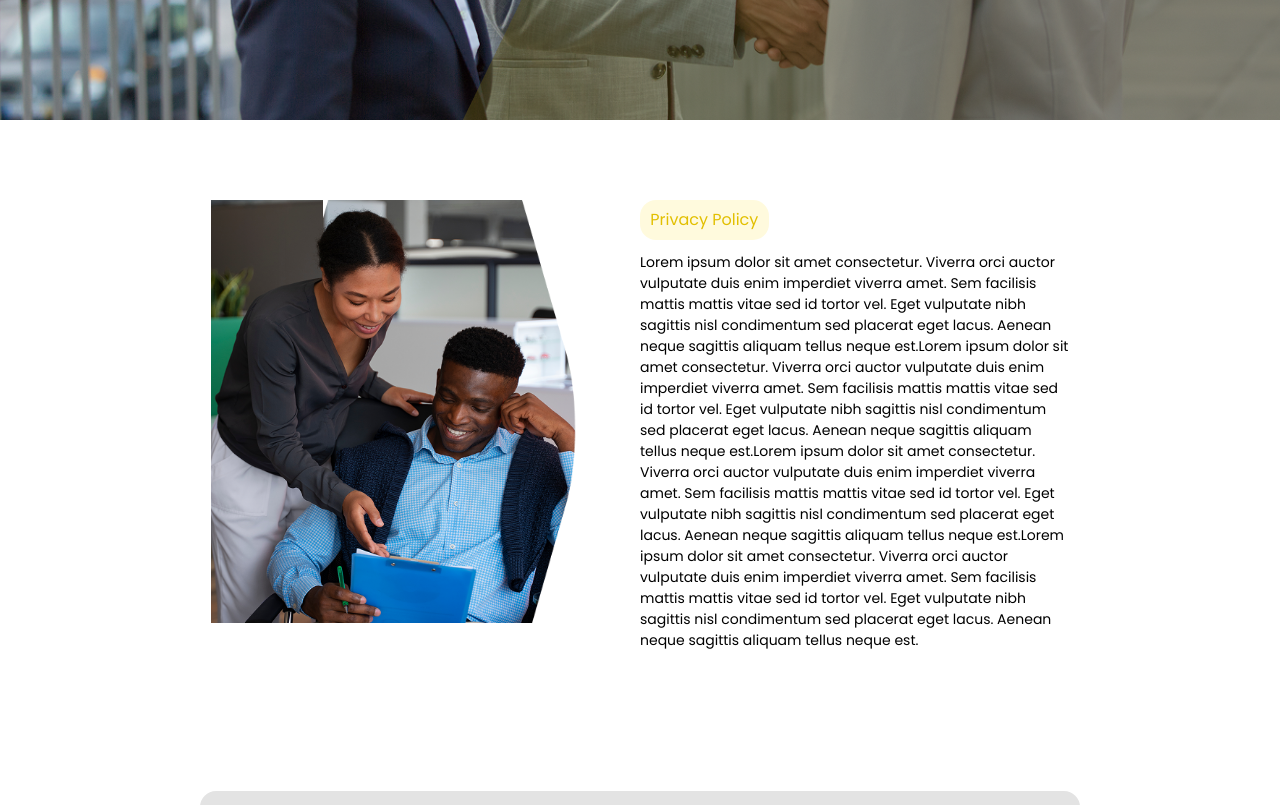
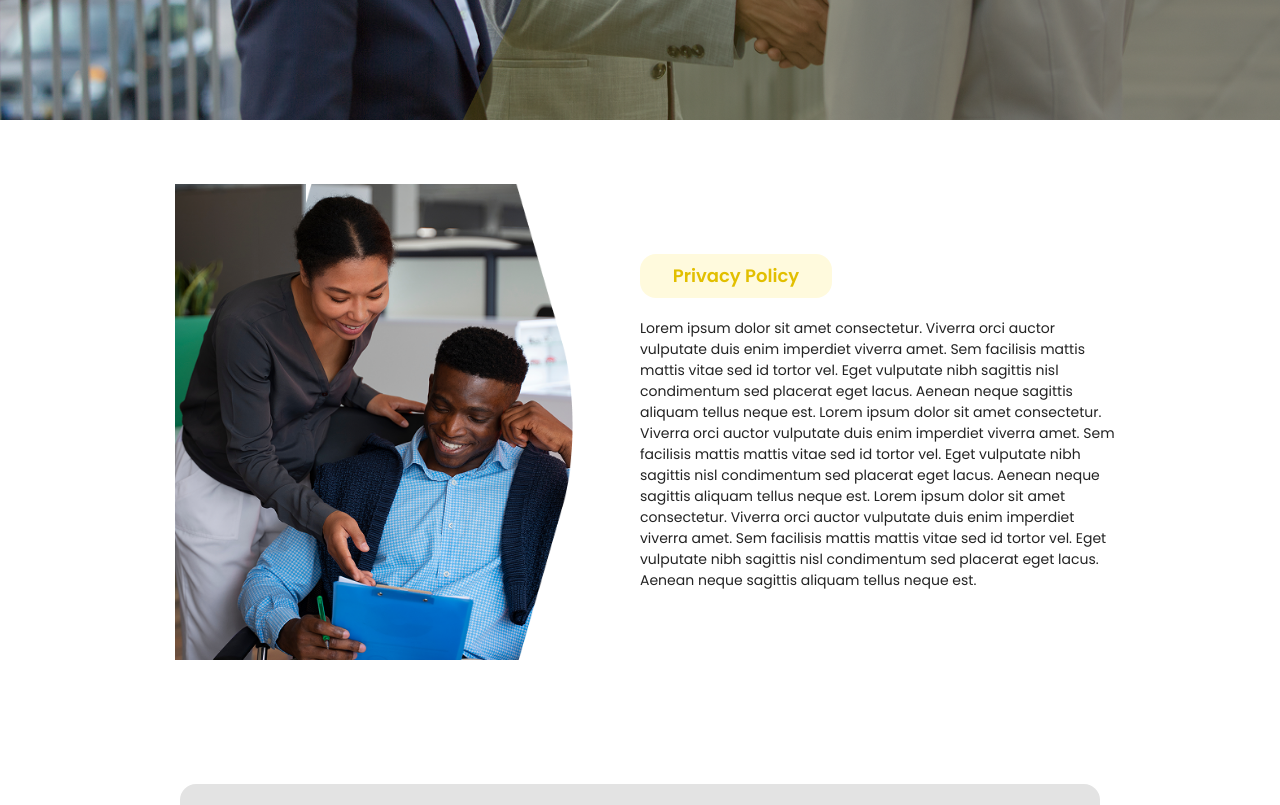
Before and after one commit to cwarim-A/Storm, a React (Vite) app: page /privacy-policy in a window 1280 px wide. Shown: the part 580-1385 px from the top of the page. Built offline with nearby package versions, Linux system fonts and the light colour scheme.

Commit message:
updated the UI

```diff
--- a/src/Components/AboutUsHeroSection.jsx
+++ b/src/Components/AboutUsHeroSection.jsx
@@ -4,7 +4,7 @@ const AboutUsHeroSection = () => {
     return (
         <div className='bg-cover bg-center h-[400px] md:h-[600px] relative text-white' style={{ backgroundImage: "url('/about-us-hero-image.jpg')", }}>
             <div className='absolute inset-0 bg-center bg-no-repeat top-0 right-0 md:left-[44%] ' style={{ backgroundImage: "url('/about-us-svg.png')", }} />
-            <div className='absolute z-1  top-[40%] right-0 md:right-[7%] '>
+            <div className='absolute z-1  top-[40%] right-3 md:right-[7%] '>
                 <h1 className='text-4xl text-right font-bold'>About Storm</h1>
                 <p className='py-7  text-right md:text-center text-sm capitalize'> Lorem ipsum dolor sit amet, consectetur adipiscing elit, sed <br className='hidden md:block' /> do eius tempor incididunt ut labore et dolore magna aliqua. <br className='hidden md:block' /> Enim minim veniam, quis nostrud exercitation adispaci</p>
             </div>
--- a/src/Components/Aim.jsx
+++ b/src/Components/Aim.jsx
@@ -1,38 +1,81 @@
+// import React from 'react'
+
+// const Aim = () => {
+//     return (
+//         <div className='px-5  md:px-20 md:py-20 '>
+//             <div className='flex flex-col md:flex-row items-start justify-center gap-5 md:gap-20 '>
+//                 {/* Left side with image */}
+//                 <div className=''>
+//                     <div className="relative h-[400px] w-[450px]  py-10">
+//                         <img
+//                             src="/People-in-the-office.png"
+//                             alt="People collaborating"
+//                             className='w-[350px] h-[300px] md:h-full md:w-full object-cover object-center rounded-lg'
+//                         />
+//                         <img
+//                             src="/Subtract.png"
+//                             alt="Subtract"
+//                             className='hidden md:block absolute top-0 right-25 md:right-0 h-[350px] w-[150px] md:h-[400px] md:w-[200px]'
+//                         />
+//                     </div>
+//                 </div>
+
+//                 {/* Right side with text */}
+//                 <div className=''>
+//                     <h2 className='text-black bg-[#FEDE2B29] text-center px-1 py-2 rounded-2xl md:w-[20%] w-full'>
+//                         Our Aim
+//                     </h2>
+//                     <div className='flex flex-col gap-3 py-5'>
+//                         <p className='text-[#232323] text-[12px] leading-loose md:leading-normal max-w-[410px]'>
+//                             Lorem ipsum dolor sit amet consectetur. Viverra orci auctor vulputate duis enim imperdiet viverra amet. Sem facilisis mattis mattis vitae sed id tortor vel. Eget vulputate nibh sagittis nisl condimentum sed placerat eget lacus. Aenean neque sagittis aliquam tellus neque est.Lorem ipsum dolor sit amet consectetur. Viverra orci auctor vulputate duis enim imperdiet viverra amet. Sem facilisis mattis mattis vitae sed id tortor vel. Eget vulputate nibh sagittis nisl condimentum sed placerat eget lacus. Aenean neque sagittis aliquam tellus neque est.Lorem ipsum dolor sit amet consectetur. Viverra orci auctor vulputate duis enim imperdiet viverra amet. Sem facilisis mattis mattis vitae sed id tortor vel. Eget vulputate nibh sagittis nisl condimentum sed placerat eget lacus. Aenean neque sagittis aliquam tellus neque est.Lorem ipsum dolor sit amet consectetur. Viverra orci auctor vulputate duis enim imperdiet viverra amet. Sem facilisis mattis mattis vitae sed id tortor vel. Eget vulputate nibh sagittis nisl condimentum sed placerat eget lacus. Aenean neque sagittis aliquam tellus neque est.
+//                         </p>
+//                     </div>
+//                 </div>
+//             </div>
+
+//         </div>
+//     )
+// }
+
+// export default Aim
+
+
 import React from 'react'
 
 const Aim = () => {
     return (
-        <div className='px-5  md:px-20 md:py-20 '>
-            <div className='flex flex-col md:flex-row items-start justify-center gap-5 md:gap-20 '>
+        <div className='px-5 md:px-20 md:py-20'>
+            <div className='flex flex-col md:flex-row items-center md:items-center justify-center gap-10 py-10 md:py-0  md:gap-5'>
+
                 {/* Left side with image */}
-                <div className=''>
-                    <div className="relative h-[400px] w-[450px] py-10">
+                <div className='w-full md:w-2/5 flex justify-center md:justify-start'>
+                    <div className="relative w-full max-w-[650px] ">
                         <img
                             src="/People-in-the-office.png"
                             alt="People collaborating"
-                            className='w-[350px] h-[300px] md:h-full md:w-full object-cover object-center rounded-lg'
+                            className='w-full h-auto object-cover object-center rounded-lg'
                         />
                         <img
                             src="/Subtract.png"
                             alt="Subtract"
-                            className='hidden md:block absolute top-0 right-25 md:right-0 h-[350px] w-[150px] md:h-[400px] md:w-[200px]'
+                            className='hidden md:block absolute top-0 right-0 h-[300px] w-[120px] md:h-[550px] md:w-[200px]'
                         />
                     </div>
                 </div>
 
                 {/* Right side with text */}
-                <div className=''>
-                    <h2 className='text-black bg-[#FEDE2B29] text-center px-1 py-2 rounded-2xl md:w-[20%] w-full'>
+                <div className='w-full md:w-2/5'>
+                    <h2 className='text-black bg-[#FAE885] text-center px-3 py-2 rounded-2xl inline-block w-full md:w-auto'>
                         Our Aim
                     </h2>
                     <div className='flex flex-col gap-3 py-5'>
-                        <p className='text-[#232323] text-[12px] leading-loose md:leading-normal max-w-[410px]'>
-                            Lorem ipsum dolor sit amet consectetur. Viverra orci auctor vulputate duis enim imperdiet viverra amet. Sem facilisis mattis mattis vitae sed id tortor vel. Eget vulputate nibh sagittis nisl condimentum sed placerat eget lacus. Aenean neque sagittis aliquam tellus neque est.Lorem ipsum dolor sit amet consectetur. Viverra orci auctor vulputate duis enim imperdiet viverra amet. Sem facilisis mattis mattis vitae sed id tortor vel. Eget vulputate nibh sagittis nisl condimentum sed placerat eget lacus. Aenean neque sagittis aliquam tellus neque est.Lorem ipsum dolor sit amet consectetur. Viverra orci auctor vulputate duis enim imperdiet viverra amet. Sem facilisis mattis mattis vitae sed id tortor vel. Eget vulputate nibh sagittis nisl condimentum sed placerat eget lacus. Aenean neque sagittis aliquam tellus neque est.Lorem ipsum dolor sit amet consectetur. Viverra orci auctor vulputate duis enim imperdiet viverra amet. Sem facilisis mattis mattis vitae sed id tortor vel. Eget vulputate nibh sagittis nisl condimentum sed placerat eget lacus. Aenean neque sagittis aliquam tellus neque est.
+                        <p className='text-[#232323] text-sm md:text-[14px] leading-relaxed md:leading-loose'>
+                            Lorem ipsum dolor sit amet consectetur. Viverra orci auctor vulputate duis enim imperdiet viverra amet. Sem facilisis mattis mattis vitae sed id tortor vel. Eget vulputate nibh sagittis nisl condimentum sed placerat eget lacus. Aenean neque sagittis aliquam tellus neque est.Lorem ipsum dolor sit amet consectetur. Viverra orci auctor vulputate duis enim imperdiet viverra amet. Sem facilisis mattis mattis vitae sed id tortor vel. Eget vulputate nibh sagittis nisl condimentum sed placerat eget lacus. Aenean neque sagittis aliquam tellus neque est.Lorem ipsum dolor sit amet consectetur. Viverra orci auctor vulputate duis enim imperdiet viverra amet. Sem facilisis mattis mattis vitae sed id tortor vel. Eget vulputate nibh sagittis nisl condimentum sed placerat eget lacus. Aenean neque sagittis aliquam tellus neque est.Lorem ipsum dolor sit amet consectetur.
                         </p>
                     </div>
                 </div>
+
             </div>
-
         </div>
     )
 }
--- a/src/Components/CallToAction.jsx
+++ b/src/Components/CallToAction.jsx
@@ -22,7 +22,7 @@ const CallToAction = () => {
     //     </div>
     //   </div>
     // </div>
-    <div className="flex items-center px-5 py-10 md:px-[100px] lg:px-[200px] md:py-[60px]">
+    <div className="flex items-center px-5 py-10 md:px-[10px] lg:px-[180px] md:py-[60px]">
       <div className="bg-[#E3E3E3] relative rounded-2xl w-full max-w-[950px] h-[550px] md:h-[335px]">
 
         {/* Text Section */}
--- a/src/Components/ContactForm.jsx
+++ b/src/Components/ContactForm.jsx
@@ -5,7 +5,7 @@ const ContactForm = () => {
 
         <div className="px-5 pt-20   md:px-16 lg:px-[150px] md:py-16 bg-[#FCFAFF99] md:h-[600px]  ">
 
-            <div className="  w-[380px] md:w-[650px] lg:w-[1024px] flex flex-col lg:flex-row justify-center gap-10 shadow-lg bg-white  overflow-hidden">
+            <div className=" w-full max-w-[1024px] flex flex-col lg:flex-row justify-center items-center gap-10 shadow-lg bg-white  overflow-hidden">
                 {/* Left Section - Image */}
                 <div className="w-full lg:w-1/2 relative flex justify-center">
                     <img
--- a/src/Components/Footer.jsx
+++ b/src/Components/Footer.jsx
@@ -40,7 +40,7 @@ const socialIcon = [
 const Footer = () => {
   return (
       <div className='bg-[#0B0900] h-auto  text-white'>
-          <div className='flex flex-col md:flex-row  gap-20 px-5 md:px-12 pt-20 pb-10'>
+          <div className='flex flex-col md:flex-col lg:flex-row   gap-20 px-5 md:px-12 pt-20 pb-10'>
               {/* <div className='bg-[#1E1E1E]  md:w-[400px] flex flex-col justify-center items-center rounded-2xl md:px-2 '>
                   <img src="/storm-logo.png" alt="Storm Logo" className='w-[200px]' />
                   <div className=' flex gap-5 text-white py-7 px-7'>
@@ -62,7 +62,7 @@ const Footer = () => {
                       </Link>
                   </div>
              </div> */}
-              <div className="bg-[#1E1E1E] w-[100%] sm:w-[350px] md:w-[400px] flex flex-col justify-center items-center rounded-2xl px-2">
+              <div className="bg-[#1E1E1E] w-[100%] sm:w-[350px] md:w-full lg:w-[400px] md:py-5 flex flex-col justify-center items-center rounded-2xl px-2">
                   <img
                       src="/storm-logo-white.png"
                       alt="Storm Logo"
@@ -142,7 +142,7 @@ const Footer = () => {
                 </div>
             </div>
           <hr className='border-[#F9FAFB2E]' />
-          <div className='flex flex-col gap-3 md:flex-row  justify-between items-center  text-sm px-5 md:px-46 py-5 text-[#969696]'>
+          <div className='flex flex-col gap-3 md:flex-row  justify-between items-center  text-sm px-5 lg:px-46 md:px-14 py-5 text-[#969696]'>
               <p className=''>Privacy Policy | Terms of Service</p>
               <p className=''>Copyright © 2025. All rights reserved.</p>
           </div>
--- a/src/Components/HeroSection.jsx
+++ b/src/Components/HeroSection.jsx
@@ -3,7 +3,7 @@ import { IoMdArrowRoundForward } from 'react-icons/io'
 
 const HeroSection = () => {
   return (
-    <div className='bg-cover bg-center h-[400px] md:h-[600px] relative text-white' style={{ backgroundImage: "url('/hero-section.png')", }}>
+    <div className='bg-cover bg-center h-[500px] md:h-[600px] relative text-white' style={{ backgroundImage: "url('/hero-section.png')", }}>
       <div className='absolute inset-0 bg-no-repeat top-0 left-[0%]' style={{ backgroundImage: "url('/first-svg.png')", }} />
       <div className='absolute top-[60px] left-[05%] md:top-[130px] md:left-[140px] flex flex-col gap-5 z-1'>
         <button className='bg-[#FEDE2B33] text-[#FFD800] rounded-3xl py-2 w-[60%] md:w-[30%]'>Welcome to Storm</button>
--- a/src/Components/HowItWorks.jsx
+++ b/src/Components/HowItWorks.jsx
@@ -28,7 +28,7 @@ const Processes = [
 const HowItWorks = () => {
     return (
         <div id="how-it-works" className='bg-[#F5F9F7] h-[300px] relative '>
-            <div className='bg-[#F0D22FED]  rounded-2xl flex flex-col md:flex-row divide-y-2  md:divide-x-2 px-5 md:px-0 md:divide-y-0 divide-[#7F56D9] py-5 md:py-5 lg:py-10 absolute top-[30%] w-[90%] left-[5%] mb-10'>
+            <div className='bg-[#F0D22FED]  rounded-2xl flex flex-col md:flex-row divide-y-2  md:divide-x-2 px-5 md:px-0 md:divide-y-0 divide-[#7F56D9] py-5 md:py-5 lg:py-10 absolute top-[10%] md:top-[30%]  w-[90%] left-[5%] mb-10'>
                 {
                     Processes.map((process, index) => (
                         <div key={index} className='flex flex-col py-5 gap-5 mb-10 sm:px-5 lg:px-5 md:px-4    '>
--- a/src/Components/OurMission.jsx
+++ b/src/Components/OurMission.jsx
@@ -1,38 +1,85 @@
+// import React from 'react'
+
+// const OurMission = () => {
+//   return (
+//       <div className='px-3  md:px-20 md:py-10 bg-[#F1D53E] '>
+//           <div className='flex flex-col md:flex-row items-start justify-center gap-5 md:gap-20 '>
+
+//               {/* Left side with text */}
+//               <div className=' py-10 md:py-0'>
+//                   <h2 className='text-black bg-[#FAE885] text-center px-1 py-2 rounded-2xl  md:w-[30%] w-full'>
+//                       Our Mission
+//                   </h2>
+//                   <div className='flex flex-col gap-3 py-5 '>
+//                       <p className='text-[#232323] text-[12px] leading-loose md:leading-normal max-w-[410px]'>
+//                           Lorem ipsum dolor sit amet consectetur. Viverra orci auctor vulputate duis enim imperdiet viverra amet. Sem facilisis mattis mattis vitae sed id tortor vel. Eget vulputate nibh sagittis nisl condimentum sed placerat eget lacus. Aenean neque sagittis aliquam tellus neque est.Lorem ipsum dolor sit amet consectetur. Viverra orci auctor vulputate duis enim imperdiet viverra amet. Sem facilisis mattis mattis vitae sed id tortor vel. Eget vulputate nibh sagittis nisl condimentum sed placerat eget lacus. Aenean neque sagittis aliquam tellus neque est.Lorem ipsum dolor sit amet consectetur. Viverra orci auctor vulputate duis enim imperdiet viverra amet. Sem facilisis mattis mattis vitae sed id tortor vel. Eget vulputate nibh sagittis nisl condimentum sed placerat eget lacus. Aenean neque sagittis aliquam tellus neque est.Lorem ipsum dolor sit amet consectetur. Viverra orci auctor vulputate duis enim imperdiet viverra amet. Sem facilisis mattis mattis vitae sed id tortor vel. Eget vulputate nibh sagittis nisl condimentum sed placerat eget lacus. Aenean neque sagittis aliquam tellus neque est.
+//                       </p>
+//                   </div>
+//               </div>
+//               {/* Right side with image */}
+//               <div className=''>
+//                   <div className="relative h-[400px] w-[450px]">
+//                       <img
+//                           src="/african-american-people-meeting.png"
+//                           alt="People collaborating"
+//                           className='w-[350px] h-[300px]  md:h-full md:w-full object-cover object-center rounded-lg'
+//                       />
+//                       <img
+//                           src="/svg.png"
+//                           alt="Svg"
+//                           className='hidden md:block absolute top-0 left-0 h-[300px] md:h-[400px] md:w-[200px]'
+//                       />
+//                   </div>
+//               </div>
+//           </div>
+
+//       </div>
+//   )
+// }
+
+// export default OurMission
+
+
 import React from 'react'
 
 const OurMission = () => {
     return (
-      <div className='px-3  md:px-20 md:py-10 bg-[#F1D53E] '>
-          <div className='flex flex-col md:flex-row items-start justify-center gap-5 md:gap-20 '>
+        <div className='px-3 md:px-20 md:py-10 bg-[#F1D53E]'>
+            <div className='flex flex-col md:flex-row items-center md:items-center justify-center gap-10 py-10 md:py-0 md:gap-5'>
 
                 {/* Left side with text */}
-              <div className=' py-10 md:py-0'>
-                  <h2 className='text-black bg-[#FAE885] text-center px-1 py-2 rounded-2xl  md:w-[30%] w-full'>
+                <div className='w-full md:w-2/5'>
+                    <h2 className='text-black bg-[#FAE885] text-center px-3 py-2 rounded-2xl inline-block w-full md:w-auto'>
                         Our Mission
                     </h2>
-                  <div className='flex flex-col gap-3 py-5 '>
-                      <p className='text-[#232323] text-[12px] leading-loose md:leading-normal max-w-[410px]'>
-                          Lorem ipsum dolor sit amet consectetur. Viverra orci auctor vulputate duis enim imperdiet viverra amet. Sem facilisis mattis mattis vitae sed id tortor vel. Eget vulputate nibh sagittis nisl condimentum sed placerat eget lacus. Aenean neque sagittis aliquam tellus neque est.Lorem ipsum dolor sit amet consectetur. Viverra orci auctor vulputate duis enim imperdiet viverra amet. Sem facilisis mattis mattis vitae sed id tortor vel. Eget vulputate nibh sagittis nisl condimentum sed placerat eget lacus. Aenean neque sagittis aliquam tellus neque est.Lorem ipsum dolor sit amet consectetur. Viverra orci auctor vulputate duis enim imperdiet viverra amet. Sem facilisis mattis mattis vitae sed id tortor vel. Eget vulputate nibh sagittis nisl condimentum sed placerat eget lacus. Aenean neque sagittis aliquam tellus neque est.Lorem ipsum dolor sit amet consectetur. Viverra orci auctor vulputate duis enim imperdiet viverra amet. Sem facilisis mattis mattis vitae sed id tortor vel. Eget vulputate nibh sagittis nisl condimentum sed placerat eget lacus. Aenean neque sagittis aliquam tellus neque est.
+                    <div className='flex flex-col gap-3 py-5'>
+                        <p className='text-[#232323] text-sm md:text-[14px] leading-relaxed md:leading-loose'>
+                            Lorem ipsum dolor sit amet consectetur. Viverra orci auctor vulputate duis enim imperdiet viverra amet.
+                            Sem facilisis mattis mattis vitae sed id tortor vel. Eget vulputate nibh sagittis nisl condimentum sed
+                            placerat eget lacus. Aenean neque sagittis aliquam tellus neque est. Lorem ipsum dolor sit amet consectetur.
+                            Viverra orci auctor vulputate duis enim imperdiet viverra amet. Sem facilisis mattis mattis vitae sed id tortor vel.
+                            Eget vulputate nibh sagittis nisl condimentum sed placerat eget lacus. Aenean neque sagittis aliquam tellus neque est.
                         </p>
                     </div>
                 </div>
+
                 {/* Right side with image */}
-              <div className=''>
-                  <div className="relative h-[400px] w-[450px]">
+                <div className='w-full md:w-2/5 flex justify-center md:justify-end'>
+                    <div className="relative w-full max-w-[450px] h-auto">
                         <img
                             src="/african-american-people-meeting.png"
                             alt="People collaborating"
-                          className='w-[350px] h-[300px]  md:h-full md:w-full object-cover object-center rounded-lg'
+                            className='w-full h-auto object-cover object-center rounded-lg'
                         />
                         <img
                             src="/svg.png"
                             alt="Svg"
-                          className='hidden md:block absolute top-0 left-0 h-[300px] md:h-[400px] md:w-[200px]'
+                            className='hidden md:block absolute top-0 left-0 h-[250px] md:h-[500px] md:w-[200px]'
                         />
                     </div>
                 </div>
+
             </div>
-
         </div>
     )
 }
--- a/src/Components/PrivacyPolicy.jsx
+++ b/src/Components/PrivacyPolicy.jsx
@@ -1,18 +1,60 @@
+// import React from 'react'
+
+// const PrivacyPolicy = () => {
+//   return (
+//       <div className='px-6 md:px-26 py-20 h-auto flex flex-col md:flex-row justify-center gap-7 md:gap-0 '>
+//           <div className='w-full md:w-2/5 relative  '>
+//                 <img src="/Privacy-policy.png" alt="Privacy Policy Image" className='w-full md:w-[400px]' />
+//                 <img src="/Subtract.png" alt="Svg image" className='hidden md:block absolute md:h-full top-0 right-0 h-[350px] md:right-5' />
+//           </div>
+//           <div className='w-full md:w-2/5 flex flex-col gap-3'>
+//               <h2 className='bg-[#FEDE2B29] text-[#E2BF00] w-[100%] md:w-[30%] text-center py-2 rounded-2xl'>Privacy Policy</h2>
+//               <p className='text-[14px] leading-loose md:leading-normal '>
+//                   Lorem ipsum dolor sit amet consectetur. Viverra orci auctor  vulputate duis enim imperdiet viverra amet. Sem facilisis mattis mattis vitae sed id tortor vel. Eget vulputate nibh sagittis nisl condimentum sed placerat eget lacus. Aenean neque sagittis aliquam tellus neque est.Lorem ipsum dolor sit amet consectetur. Viverra orci auctor vulputate duis enim imperdiet viverra amet. Sem facilisis mattis mattis vitae sed id tortor vel. Eget vulputate nibh sagittis nisl condimentum sed placerat eget lacus. Aenean neque sagittis aliquam tellus neque est.Lorem ipsum dolor sit amet consectetur. Viverra orci auctor vulputate duis enim imperdiet viverra amet. Sem facilisis mattis mattis vitae sed id tortor vel. Eget vulputate nibh sagittis nisl condimentum sed placerat eget lacus. Aenean neque sagittis aliquam tellus neque est.Lorem ipsum dolor sit amet consectetur. Viverra orci auctor vulputate duis enim imperdiet viverra amet. Sem facilisis mattis mattis vitae sed id tortor vel. Eget vulputate nibh sagittis nisl condimentum sed placerat eget lacus. Aenean neque sagittis aliquam tellus neque est.
+//               </p>
+//           </div>
+//     </div>
+//   )
+// }
+
+// export default PrivacyPolicy
+
 import React from 'react'
 
 const PrivacyPolicy = () => {
   return (
-      <div className='px-6 md:px-26 py-20 h-auto flex flex-col md:flex-row justify-center gap-7 md:gap-0 '>
-          <div className='w-full md:w-2/5 relative  '>
-                <img src="/Privacy-policy.png" alt="Privacy Policy Image" className='w-full md:w-[400px]' />
-                <img src="/Subtract.png" alt="Svg image" className='hidden md:block absolute md:h-full top-0 right-0 h-[350px] md:right-5' />
-          </div>
-          <div className='w-full md:w-2/5 flex flex-col gap-3'>
-              <h2 className='bg-[#FEDE2B29] text-[#E2BF00] w-[100%] md:w-[30%] text-center py-2 rounded-2xl'>Privacy Policy</h2>
-              <p className='text-[14px] leading-loose md:leading-normal '>
-                  Lorem ipsum dolor sit amet consectetur. Viverra orci auctor  vulputate duis enim imperdiet viverra amet. Sem facilisis mattis mattis vitae sed id tortor vel. Eget vulputate nibh sagittis nisl condimentum sed placerat eget lacus. Aenean neque sagittis aliquam tellus neque est.Lorem ipsum dolor sit amet consectetur. Viverra orci auctor vulputate duis enim imperdiet viverra amet. Sem facilisis mattis mattis vitae sed id tortor vel. Eget vulputate nibh sagittis nisl condimentum sed placerat eget lacus. Aenean neque sagittis aliquam tellus neque est.Lorem ipsum dolor sit amet consectetur. Viverra orci auctor vulputate duis enim imperdiet viverra amet. Sem facilisis mattis mattis vitae sed id tortor vel. Eget vulputate nibh sagittis nisl condimentum sed placerat eget lacus. Aenean neque sagittis aliquam tellus neque est.Lorem ipsum dolor sit amet consectetur. Viverra orci auctor vulputate duis enim imperdiet viverra amet. Sem facilisis mattis mattis vitae sed id tortor vel. Eget vulputate nibh sagittis nisl condimentum sed placerat eget lacus. Aenean neque sagittis aliquam tellus neque est.
-              </p>
-          </div>
+    <div className="px-6 md:px-10 py-16 flex flex-col md:flex-row items-center md:items-center justify-center gap-10 md:gap-0">
+
+      {/* Left Side - Image */}
+      <div className="w-full md:w-1/2 lg:w-2/5 relative flex justify-center">
+        <img
+          src="/Privacy-policy.png"
+          alt="Privacy Policy Illustration"
+          className=" w-full max-w-[450px] object-contain"
+        />
+        <img
+          src="/Subtract.png"
+          alt="Decorative Shape"
+          className="hidden md:block absolute top-0 right-0 md:right-5 h-[250px] md:h-full"
+        />
+      </div>
+
+      {/* Right Side - Text */}
+      <div className="w-full md:w-1/2 lg:w-2/5 flex flex-col gap-5">
+        <h2 className="bg-[#FEDE2B29] text-[#E2BF00] text-sm sm:text-base md:text-lg font-semibold w-full md:w-[40%] text-center py-2 rounded-2xl">
+          Privacy Policy
+        </h2>
+        <p className="text-[#232323] text-sm sm:text-[14px] leading-relaxed md:leading-normal max-w-[600px]">
+          Lorem ipsum dolor sit amet consectetur. Viverra orci auctor vulputate duis enim imperdiet viverra amet.
+          Sem facilisis mattis mattis vitae sed id tortor vel. Eget vulputate nibh sagittis nisl condimentum sed
+          placerat eget lacus. Aenean neque sagittis aliquam tellus neque est. Lorem ipsum dolor sit amet consectetur.
+          Viverra orci auctor vulputate duis enim imperdiet viverra amet. Sem facilisis mattis mattis vitae sed id
+          tortor vel. Eget vulputate nibh sagittis nisl condimentum sed placerat eget lacus. Aenean neque sagittis
+          aliquam tellus neque est. Lorem ipsum dolor sit amet consectetur. Viverra orci auctor vulputate duis enim
+          imperdiet viverra amet. Sem facilisis mattis mattis vitae sed id tortor vel. Eget vulputate nibh sagittis
+          nisl condimentum sed placerat eget lacus. Aenean neque sagittis aliquam tellus neque est.
+        </p>
+      </div>
     </div>
   )
 }
```
Also changed, not shown: src/Components/Benefits.jsx (+4 -4 lines), src/Components/OurServices.jsx (+18 -4 lines). Lines whose indentation alone changed are shown as unchanged.
